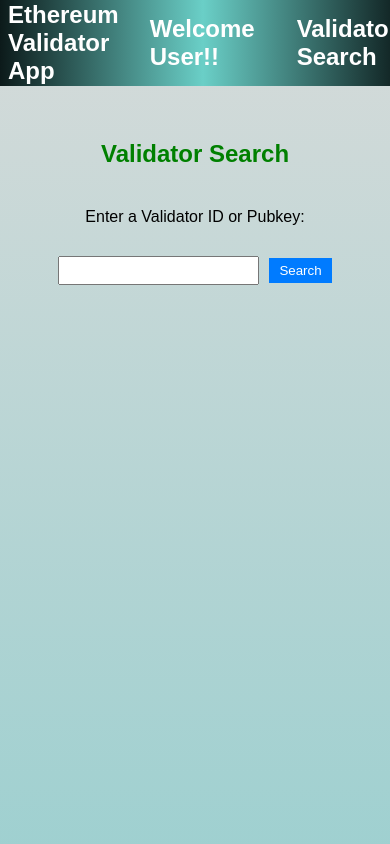
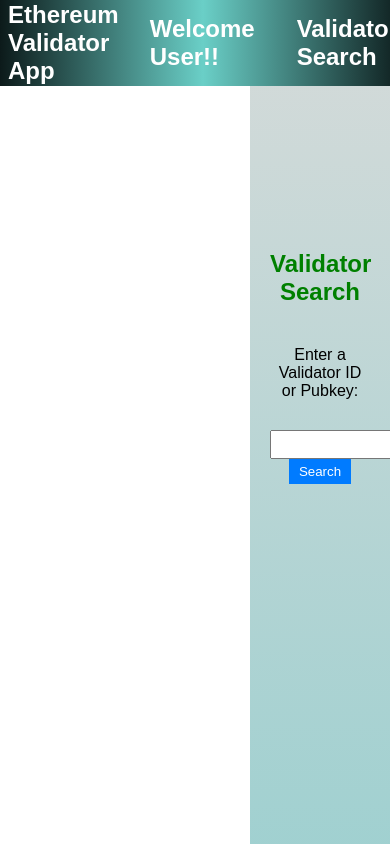
Before and after one commit to Sneha7733/My-First-React-App, a React (Create React App) app: page /validator in a window 390 px wide. Built offline with nearby package versions, Linux system fonts and the light colour scheme.

Commit message:
Update Validator.css

```diff
--- a/src/Validator.css
+++ b/src/Validator.css
@@ -39,30 +39,3 @@
   .validator button:hover {
     background-color: #0056b3;
   }
-
-  .validator ul {
-    list-style-type: none;
-    padding: 0;
-  }
-
-  .validator ul li {
-    margin-bottom: 5px;
-    cursor: pointer;
-  }
-
-  .validator ul li:hover {
-    text-decoration: underline;
-  }
-
-  /* Adjustments for smaller screens */
-  @media (max-width: 768px) {
-    .validator {
-      padding: 10px;
-      max-width: 100%; /* Ensure full width on smaller screens */
-      left: 0;
-    }
-
-    .validator h2 {
-      margin-top: 50px; /* Adjust top margin for smaller screens */
-    }
-  }
```
